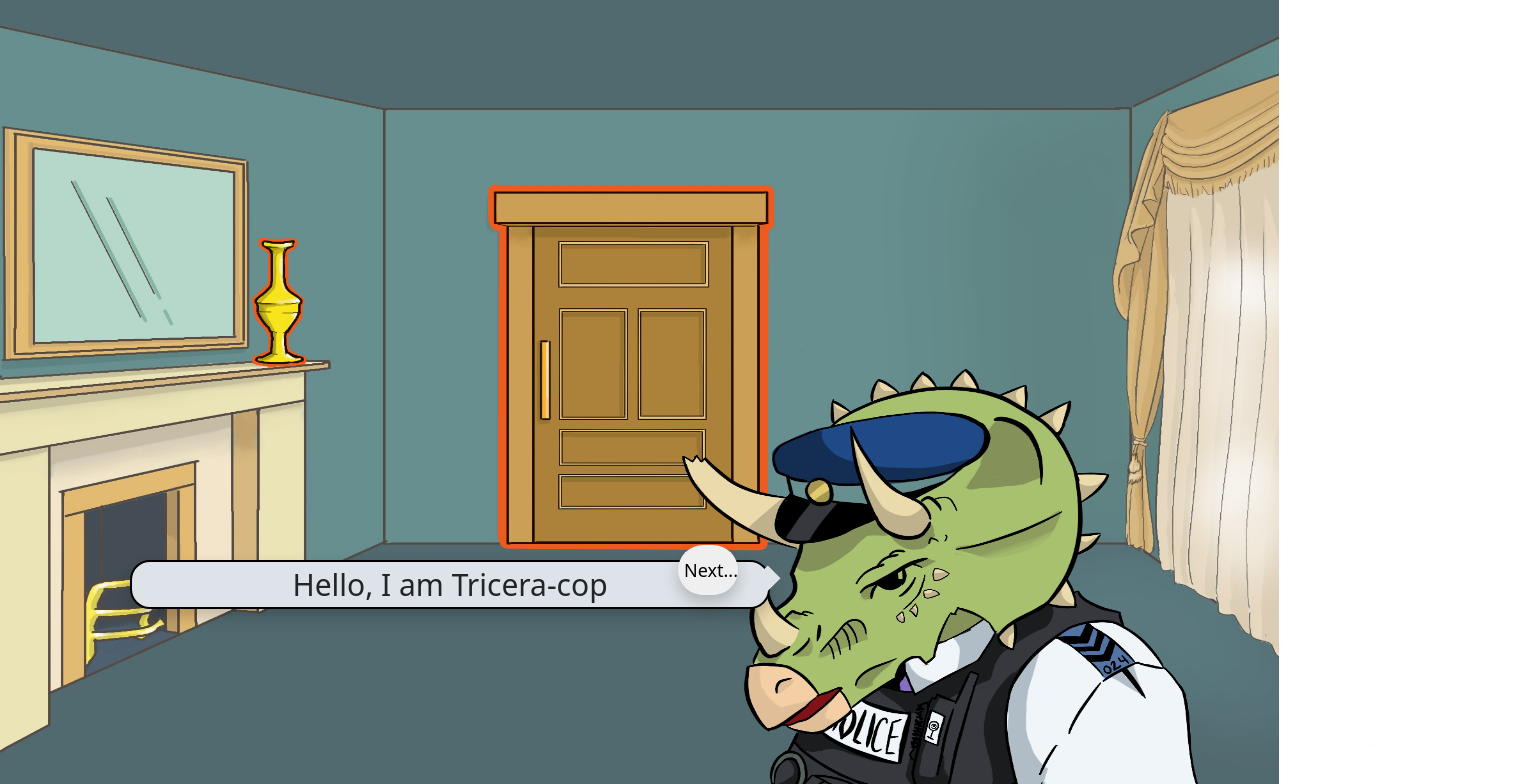
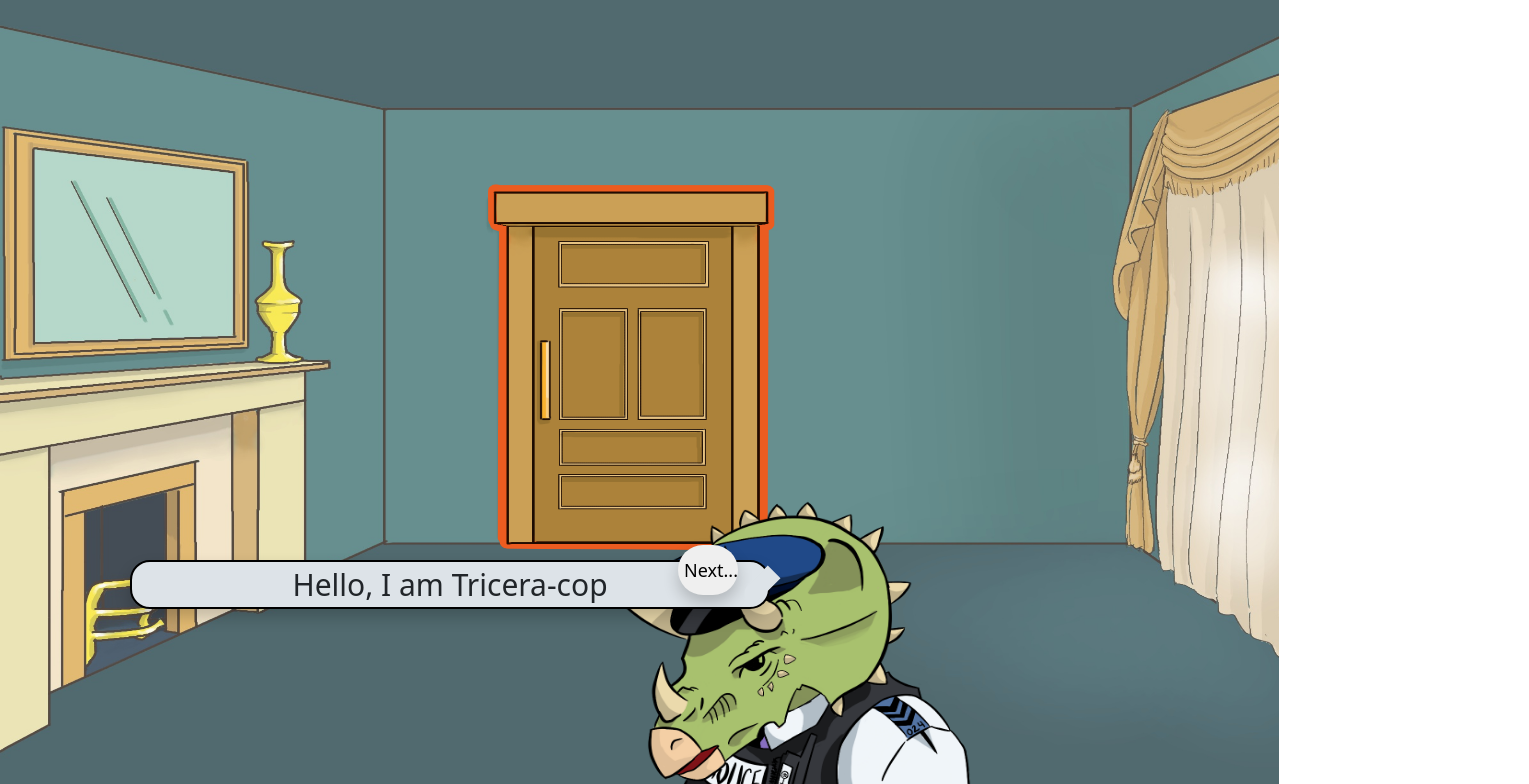
Before and after one commit to SeanEmmers/tricera-COPS, a React (Create React App) app: page / in a window 1280 px wide. Shown: the top 784 px of the page, 1529 px wide, since content can reach past the window. Built offline with nearby package versions, Linux system fonts and the light colour scheme.

Commit message:
realigning cop

```diff
--- a/src/App.css
+++ b/src/App.css
@@ -92,11 +92,11 @@ body {
 }
 
 .cop {
-  height: 100vh;
-  width: 99.9%;
+  height: 60vh;
+  width: 30%;
   position: absolute;
-  top: -500px;
-  left: 250px;
+  top: -300px;
+  left: 600px;
 }
 
 /*
--- a/src/components/landing-room/LandingRoom.js
+++ b/src/components/landing-room/LandingRoom.js
@@ -1,10 +1,10 @@
 import React from "react";
 import RoomOneImage from "./room-one-images/RoomOneImage.jpeg";
 import OrangeDoor from "./room-one-images/orange-door.png";
-import Cop from "./room-one-images/triceCOP.png";
 import Popup from "./PopUp";
 import { useState } from "react";
 import jarOutline from "./room-one-images/jarOutline.png";
+import Cop from "./room-one-images/triceCOP.png";
 
 class SpeechBubble extends React.Component {
   constructor(props) {
@@ -46,8 +46,8 @@ const Door = () => {
             src={OrangeDoor}
             alt="Door"
           />
-          <div className="EndingText">
-            <Popup trigger={buttonPopUp} setTrigger={setButtonPopup}>
+          <Popup trigger={buttonPopUp} setTrigger={setButtonPopup}>
+            <div className="EndingText">
               <button
                 className="popup-btn"
                 onClick={() => window.alert("You win!!")}
@@ -60,10 +60,24 @@ const Door = () => {
               >
                 Asteroid is the killer?
               </button>
-            </Popup>
-          </div>
+            </div>
+          </Popup>
         </div>
       );
+};
+
+
+const LandingRoom = () => {
+  return (
+    <div className="LandingRoom">
+      <div className="parent">
+        <img className="backgroundImage" src={RoomOneImage} alt="TriceraCop" />
+        <Door />
+        <DinoCop />
+        <SpeechBubble />
+      </div>
+    </div>
+  );
 };
 
 const DinoCop = () => {
@@ -76,18 +90,4 @@ const DinoCop = () => {
   );
 };
 
-const LandingRoom = () => {
-  return (
-    <div className="LandingRoom">
-      <div className="parent">
-        <img className="backgroundImage" src={RoomOneImage} alt="TriceraCop" />
-        <img className="objectOutline" id="OrangeLine" src={jarOutline} alt="Jar" />
-        <Door />
-        <DinoCop />
-        <SpeechBubble />
-      </div>
-    </div>
-  );
-};
-
 export default LandingRoom;
```
Also changed, not shown: src/components/landing-room/room-one-images/triceCOP.png.
